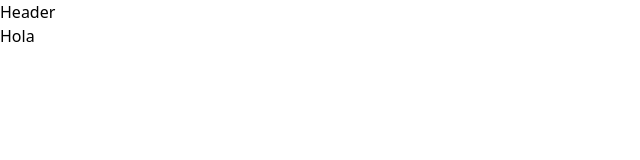
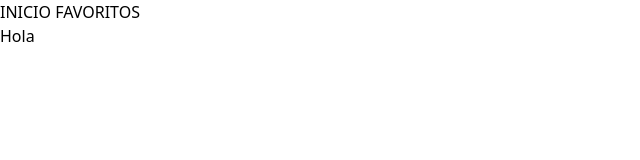
Before and after one commit to Franklin-Gomez/Buscador-BebidasyRecetas, a React (Vite) app: page / in a window 1280 px wide. Shown: the top 160 px of the page, without its empty margins (0-640 px from the left). Built offline with nearby package versions, Linux system fonts and the light colour scheme.

Commit message:
add LinkNavigate

```diff
--- /dev/null
+++ b/src/Components/Header.tsx
@@ -0,0 +1,18 @@
+import { NavLink } from "react-router-dom"
+
+export default function Header() {
+    return (
+        <div>
+            <div>
+
+            </div>
+
+            <div>
+
+                <NavLink to="/"> INICIO </NavLink>
+                <NavLink to="/favoritos"> FAVORITOS </NavLink>
+
+            </div>
+        </div>
+    )
+}
--- a/src/Components/Layout.tsx
+++ b/src/Components/Layout.tsx
@@ -1,10 +1,11 @@
 import { Outlet } from "react-router-dom";
+import Header from "./Header";
 
 export default function Layout() {
     return (
         <div>
 
-            <h1> Header </h1>
+            <Header/>
 
             <Outlet/>
 
```
